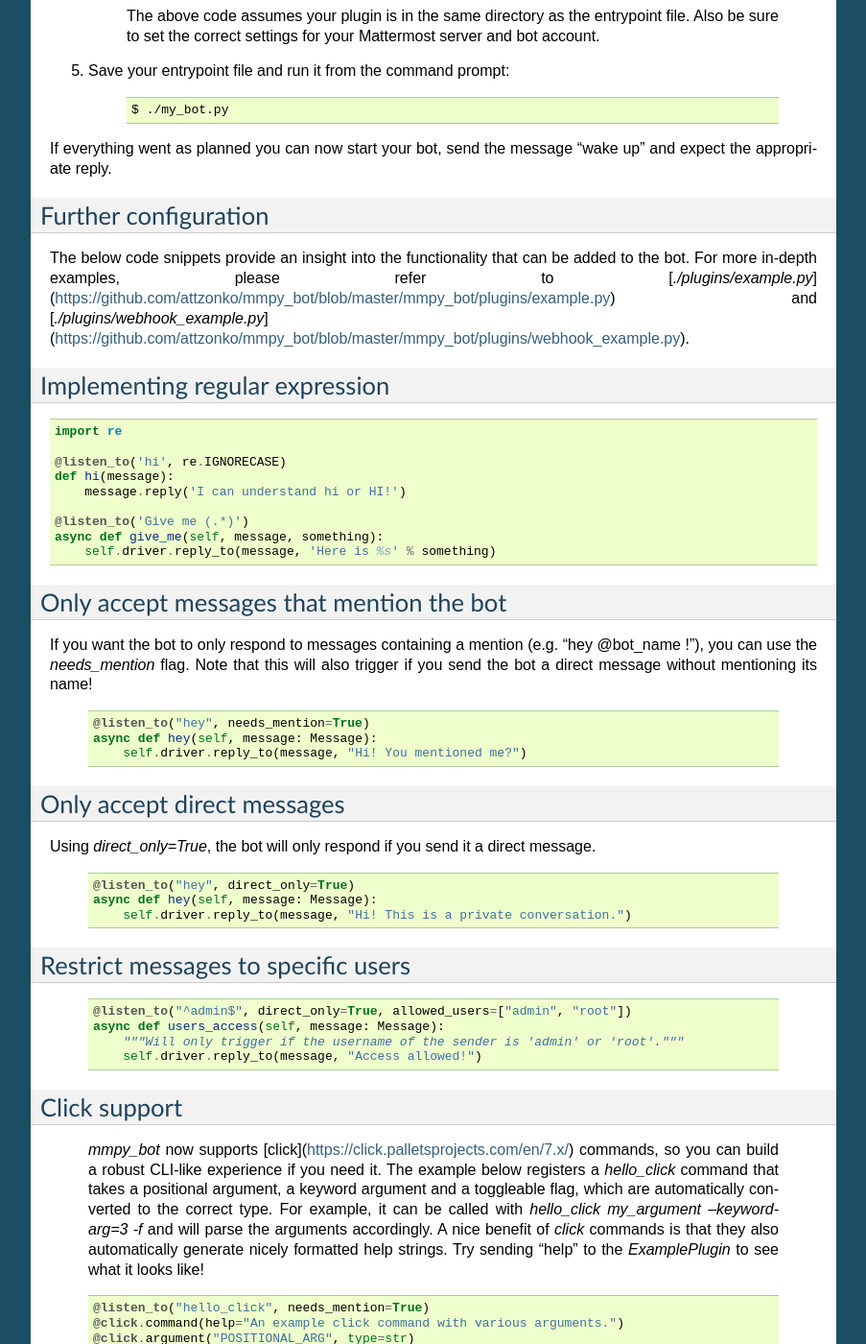
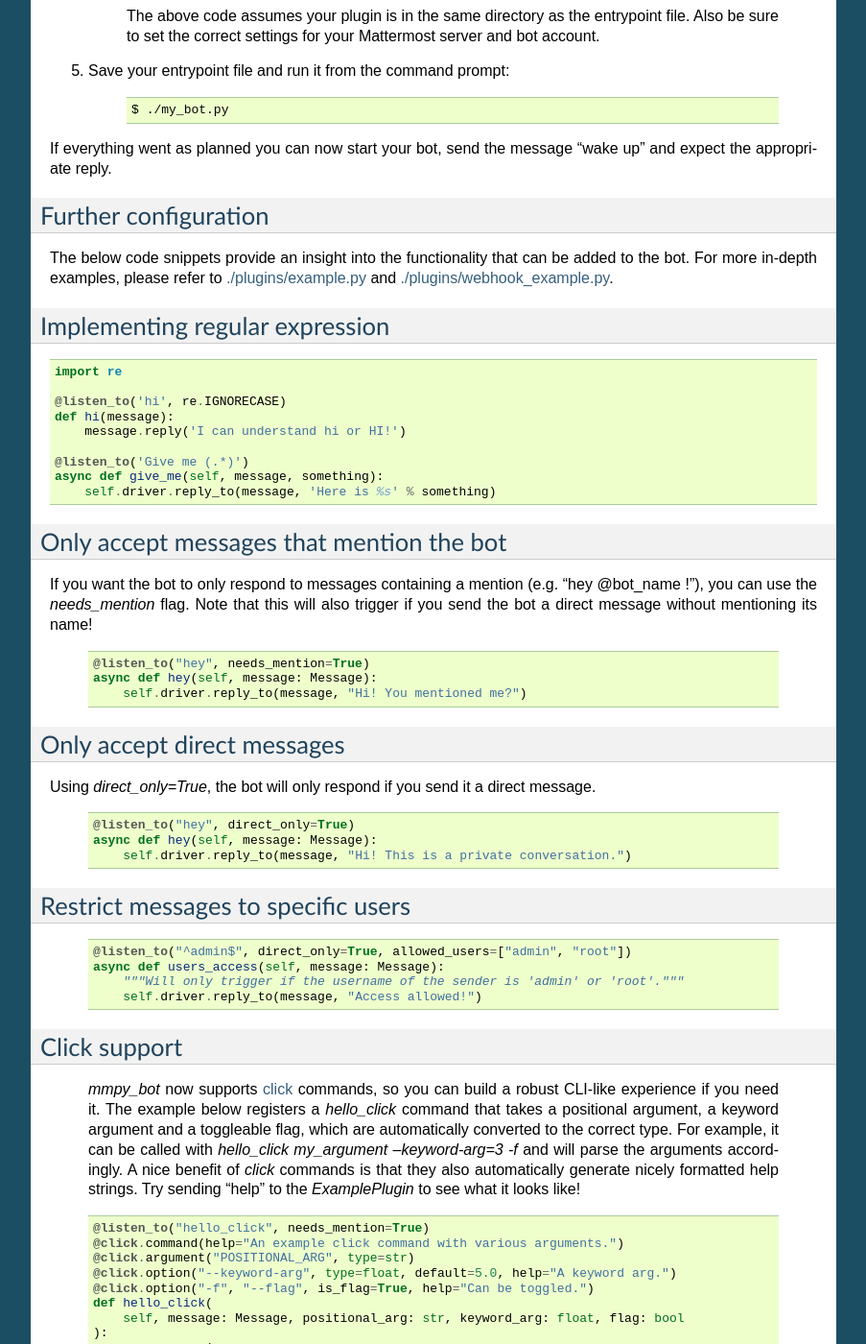
Before and after one commit to attzonko/mmpy_bot, a Sphinx documentation site: the page built from docs/plugins.rst, in a window 1280 px wide and 1400 px high, scrolled down 922 px. Shown: the whole window at 96% size, without its empty margins (198-1101 px from the left). Built offline with Sphinx 7.4.7, drawn with Linux system fonts in a browser that asks for light colours; pages that are not in the unit, such as notebooks, are missing from menus; some of the changed text lies outside the part shown.

Commit message:
Fix incorrect formatting in docs/plugins.rst

```diff
--- a/docs/plugins.rst
+++ b/docs/plugins.rst
@@ -64,7 +64,7 @@ Further configuration
 ---------------------
 
 The below code snippets provide an insight into the functionality that can be added to the bot. For more in-depth examples,
-please refer to [`./plugins/example.py`](https://github.com/attzonko/mmpy_bot/blob/master/mmpy_bot/plugins/example.py) and [`./plugins/webhook_example.py`](https://github.com/attzonko/mmpy_bot/blob/master/mmpy_bot/plugins/webhook_example.py).
+please refer to `./plugins/example.py <https://github.com/attzonko/mmpy_bot/blob/master/mmpy_bot/plugins/example.py>`_ and `./plugins/webhook_example.py <https://github.com/attzonko/mmpy_bot/blob/master/mmpy_bot/plugins/webhook_example.py>`_.
 
 Implementing regular expression
 -------------------------------
@@ -118,7 +118,7 @@ Restrict messages to specific users
 
 Click support
 -------------
-    `mmpy_bot` now supports [click](https://click.palletsprojects.com/en/7.x/) commands, so you can build a robust CLI-like experience if you need it.
+    `mmpy_bot` now supports `click <https://click.palletsprojects.com/en/7.x/>`_ commands, so you can build a robust CLI-like experience if you need it.
     The example below registers a `hello_click` command that takes a positional argument, a keyword argument and a toggleable flag, which are automatically converted to the correct type.
     For example, it can be called with `hello_click my_argument --keyword-arg=3 -f` and will parse the arguments accordingly.
     A nice benefit of `click` commands is that they also automatically generate nicely formatted help strings.
@@ -178,6 +178,7 @@ In your `Settings`, make sure to set `WEBHOOK_HOST_ENABLED=True` and provide a v
 Then, on your custom `Plugin` you can create a function like this:
 
 .. code-block:: python
+
     from mmpy_bot import listen_webhook
 
     @listen_webhook("ping")
@@ -192,6 +193,7 @@ Then, on your custom `Plugin` you can create a function like this:
 And if you want to send a web response back to the incoming HTTP POST request, you can use `Driver.respond_to_web`:
 
 .. code-block:: python
+
     @listen_webhook("ping")
     async def ping_listener(self, event: WebHookEvent):
         # Respond to the web request rather than posting a message.
```
